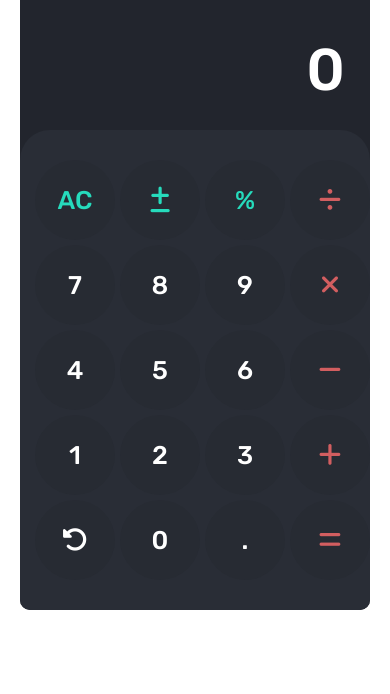
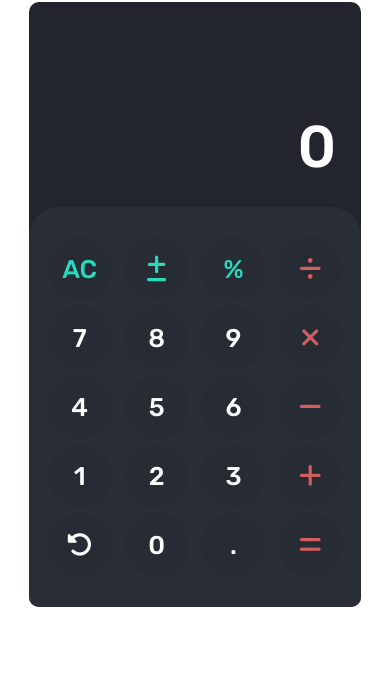
Before and after one commit to riukoso/basic-calculator, a plain HTML site: page index.html in a window 390 px wide. Shown: the part 150-844 px from the top of the page. Drawn offline with Linux system fonts and the light colour scheme.

Commit message:
media queries and container style corrections

```diff
--- a/style.css
+++ b/style.css
@@ -8,22 +8,21 @@
 }
 
 body{
-    min-height: 90vh;
+    min-height: 100vh;
     display: flex;
     flex-direction: column;
     justify-content: center;
     align-items: center;
     font-size: 1.6em;
     color: #fff;
-    margin: 0 auto;
     word-wrap: break-word;
-    padding: 0 20px;
+    padding: 30px 20px;
 }
 
 h1{
     color: #292d36;
     text-align: center;
-    margin: 1.7rem 0 1rem;
+    margin: 1rem 0;
     font-size: 1.7rem;
     letter-spacing: 2px;
 }
@@ -32,8 +31,7 @@ h1{
     background-color: #22252d;
     border-radius: 10px;
     overflow: hidden;
-    height: auto;
-    max-width: 100%;
+    width: 35%;
 }
 
 .screenBox{
@@ -70,8 +68,8 @@ h1{
     align-items: center;
     background-color: #272b33;
     border-radius: 50%;
-    height: 5rem;
-    width: 5rem;
+    height: 4rem;
+    width: 4rem;
     cursor: pointer;
 }
 
@@ -84,3 +82,28 @@ h1{
     -ms-user-select: none;
     user-select: none;
 }
+
+@media (max-width:950px) {
+    .container{
+        width: 70%;
+    }
+}
+
+@media (max-width:700px) {
+    .container{
+        width: 95%;
+    }
+}
+
+@media (max-width:350px) {
+    body{
+        font-size: 1.2em;
+    }
+    #screen{
+        font-size: 1.5em;
+    }
+    .keyboard p{
+        height: 3rem;
+        width: 3rem;
+    }
+}
```
